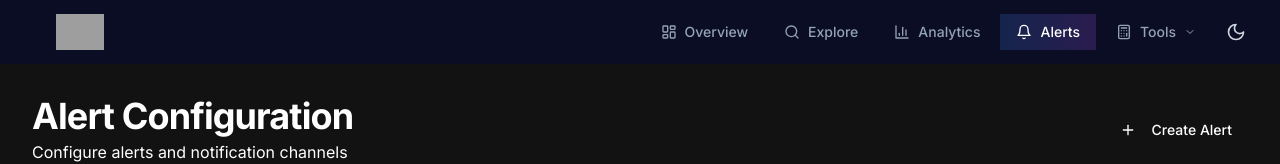
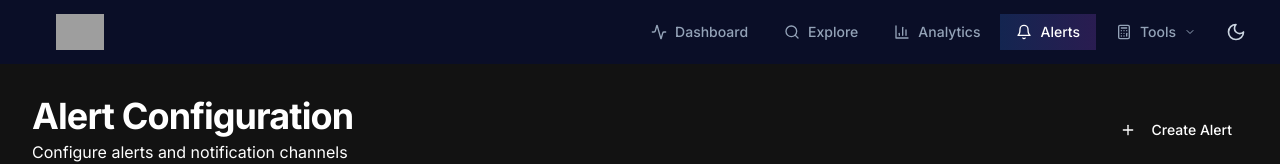
Before and after one commit to donjne/xandeum-pnode-analytics, a Next.js app: page /alerts in a window 1280 px wide. Shown: the top 164 px of the page. Built offline with nearby package versions, Linux system fonts and the light colour scheme; grey boxes are pictures that could not be loaded.

Commit message:
layout four

```diff
--- a/components/layout/Navbar.tsx
+++ b/components/layout/Navbar.tsx
@@ -6,7 +6,6 @@ import Image from 'next/image';
 import { usePathname } from 'next/navigation';
 import {
   Activity,
-  LayoutDashboard,
   Search,
   BarChart3,
   Bell,
@@ -19,7 +18,7 @@ import { cn } from '@/lib/utils';
 import { useNetworkStore } from '@/stores/networkStore';
 
 const navigation = [
-  { name: 'Overview', href: '/', icon: LayoutDashboard },
+  { name: 'Dashboard', href: '/', icon: Activity },
   { name: 'Explore', href: '/explorer', icon: Search },
   { name: 'Analytics', href: '/analytics', icon: BarChart3 },
   { name: 'Alerts', href: '/alerts', icon: Bell },
@@ -38,7 +37,7 @@ export function Navbar() {
   const [toolsOpen, setToolsOpen] = React.useState(false);
 
   React.useEffect(() => {
-    const onScroll = () => setScrolled(window.scrollY > 16);
+    const onScroll = () => setScrolled(window.scrollY > 12);
     onScroll();
     window.addEventListener('scroll', onScroll);
     return () => window.removeEventListener('scroll', onScroll);
@@ -46,24 +45,23 @@ export function Navbar() {
 
   return (
     <nav className="fixed inset-x-0 top-0 z-50">
-      {/* FULL-WIDTH BACKGROUND */}
+      {/* ===== BACKDROP LAYER (FULL WIDTH) ===== */}
       <div
         className={cn(
-          'transition-all duration-300',
+          'absolute inset-0 transition-all duration-300',
           scrolled
-            ? 'backdrop-blur-xl shadow-lg'
-            : 'backdrop-blur-0',
-          // Dark mode
-          'dark:bg-[#0A0E27]/85',
-          // Light mode
-          'bg-white/80'
+            ? 'backdrop-blur-xl bg-[#0A0E27]/70 dark:bg-[#0A0E27]/70 bg-white/70'
+            : 'bg-[#0A0E27] dark:bg-[#0A0E27] bg-white'
         )}
-      >
-        {/* CONSTRAINED CONTENT */}
+      />
+
+      {/* ===== CONTENT LAYER ===== */}
       <div
         className={cn(
-            'mx-auto flex h-16 max-w-7xl items-center justify-between px-6 transition-all duration-300',
-            scrolled && 'mt-2 rounded-2xl'
+          'relative mx-auto flex h-16 max-w-7xl items-center justify-between px-6 transition-all duration-300',
+          scrolled
+            ? 'mt-3 rounded-2xl shadow-lg shadow-black/20'
+            : 'mt-0 rounded-none'
         )}
       >
         {/* LEFT */}
@@ -84,7 +82,7 @@ export function Navbar() {
                 className={cn(
                   'h-2 w-2 rounded-full',
                   onlineCount > 0
-                      ? 'bg-emerald-400 shadow-[0_0_10px_rgba(52,211,153,0.8)]'
+                    ? 'bg-emerald-400 shadow-[0_0_10px_rgba(52,211,153,0.7)]'
                     : 'bg-gray-400'
                 )}
               />
@@ -116,7 +114,7 @@ export function Navbar() {
             );
           })}
 
-            {/* TOOLS */}
+          {/* ===== TOOLS (CORRECT HOVER ZONE) ===== */}
           <div
             className="relative"
             onMouseEnter={() => setToolsOpen(true)}
@@ -140,7 +138,7 @@ export function Navbar() {
               />
             </button>
 
-              {/* DROPDOWN */}
+            {/* DROPDOWN (ALWAYS INTERACTIVE) */}
             <div
               className={cn(
                 'absolute right-0 mt-2 w-48 rounded-xl p-1 shadow-2xl backdrop-blur-xl transition-all',
@@ -154,7 +152,7 @@ export function Navbar() {
                 <Link
                   key={name}
                   href={href}
-                    className="flex items-center gap-3 rounded-lg px-3 py-2.5 text-sm text-slate-600 dark:text-slate-300 hover:bg-black/5 dark:hover:bg-white/5 hover:text-black dark:hover:text-white transition"
+                  className="flex items-center gap-3 rounded-lg px-3 py-2.5 text-sm text-slate-700 dark:text-slate-300 hover:bg-black/5 dark:hover:bg-white/5 hover:text-black dark:hover:text-white transition"
                 >
                   <Icon className="h-4 w-4" />
                   {name}
@@ -166,7 +164,6 @@ export function Navbar() {
           <ThemeToggle />
         </div>
       </div>
-      </div>
     </nav>
   );
 }
```
Lines whose indentation alone changed are shown as unchanged.
